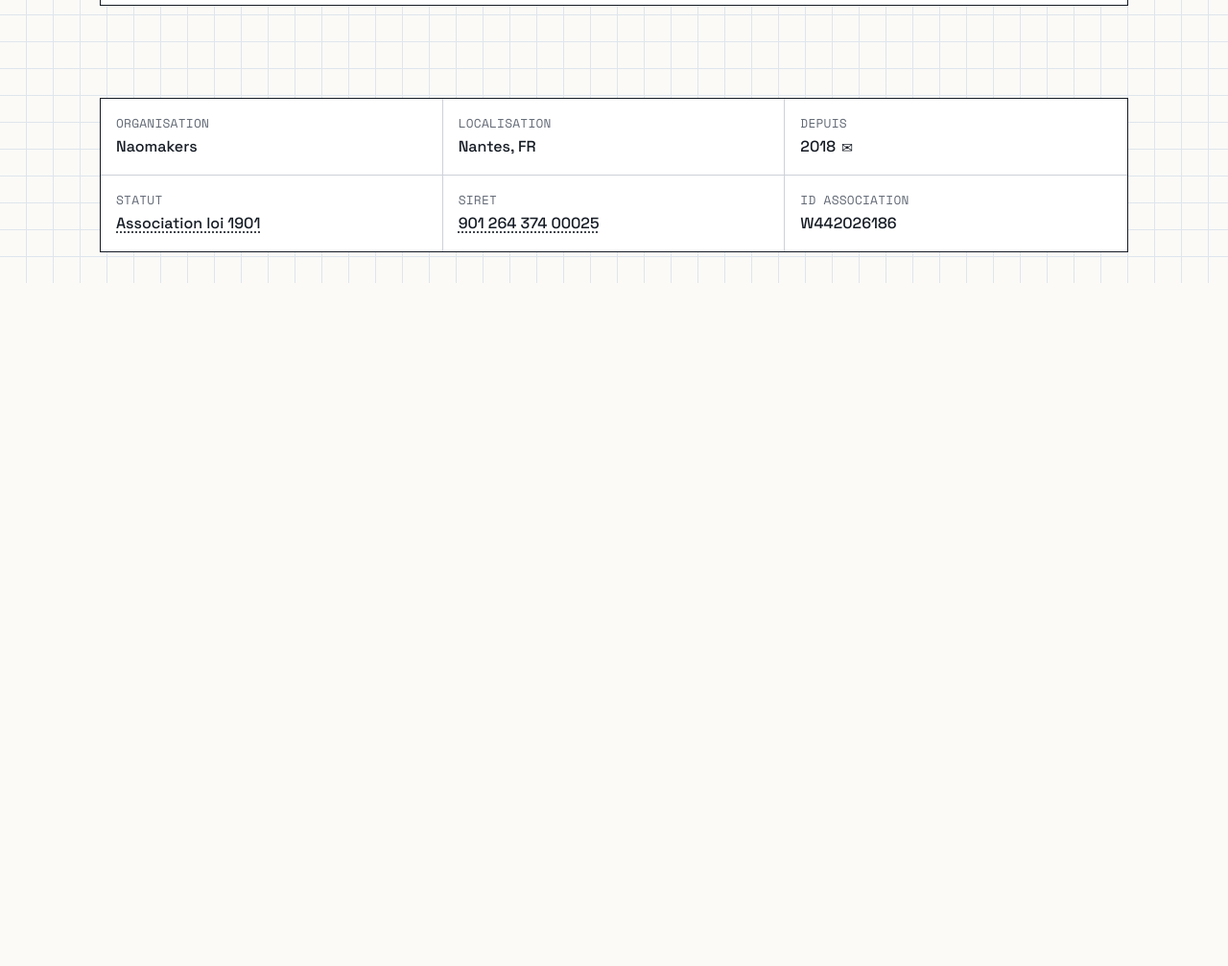
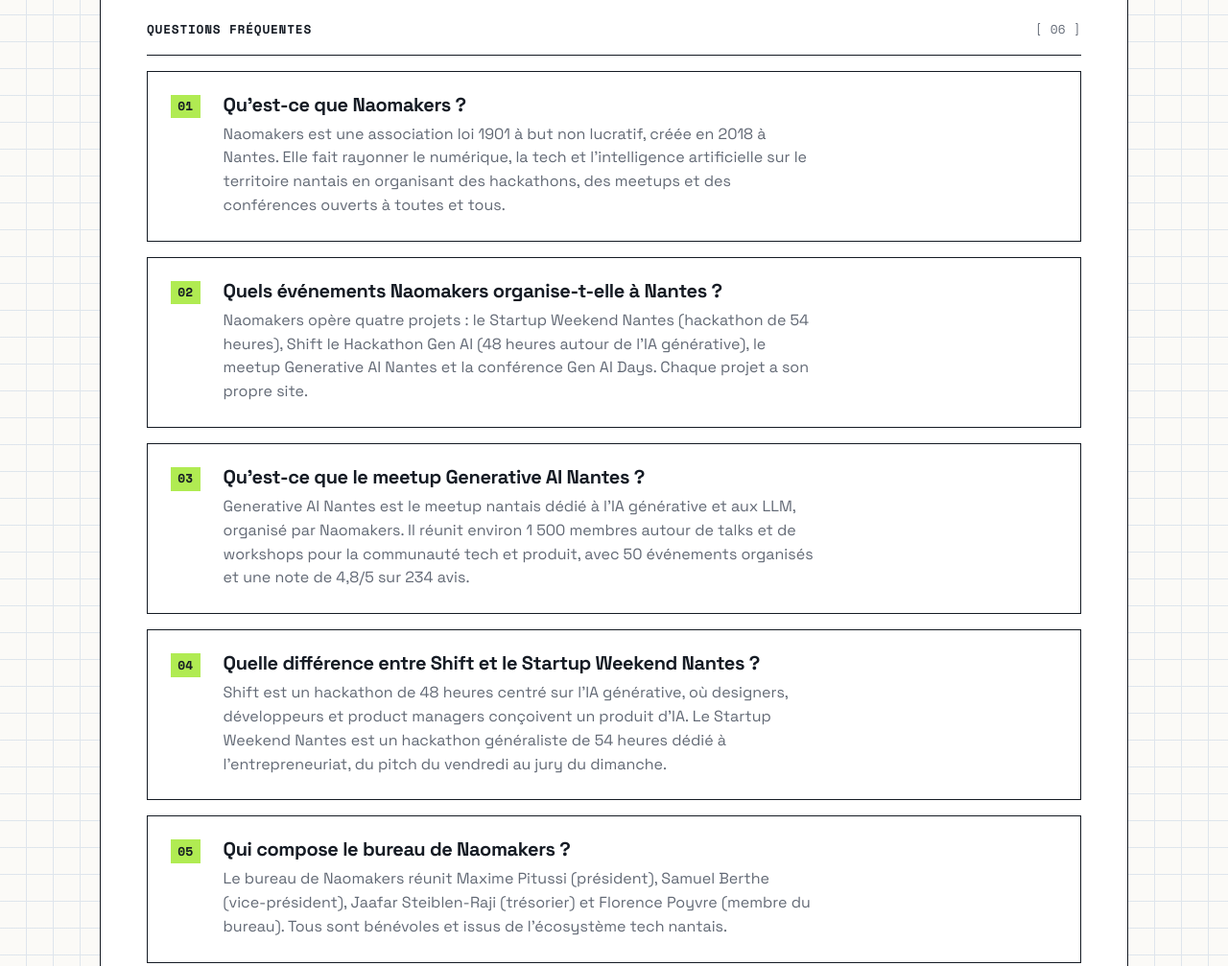
Before and after one commit to genai-nantes-meetup/naomakers.com, an Astro site: page / in a window 1280 px wide. Shown: the part 2560-3567 px from the top of the page at 96% size. Before the commit the page ends 2855 px from the top, so only its background shows below. Built offline with nearby package versions, Linux system fonts and the light colour scheme; Astro itself is replaced by a stand-in of ours.

Commit message:
feat(faq): add a visible FAQ section with FAQPage structured data
The page has almost nothing an AI engine can extract and cite beyond two figures. Add a 6-question FAQ (h3/p, not details/summary: collapsed content is unreliable across extractors and summary carries no heading semantics) sourced from src/data/faq.ts, and derive the FAQPage mainEntity from that same array so visible copy and structured data can't diverge. The page node itself becomes ['WebPage', 'FAQPage'] rather than a competing standalone node. Sync llms.txt with the FAQ, the bureau and the legal identity facts that were missing from it (loi 1901, 2018, SIRET, RNA).

```diff
--- /dev/null
+++ b/src/components/FaqItem.astro
@@ -0,0 +1,56 @@
+---
+import type { FaqEntry } from '../data/faq';
+
+interface Props {
+  entry: FaqEntry;
+  index: number;
+}
+
+const { entry, index } = Astro.props;
+const num = String(index).padStart(2, '0');
+---
+
+<article class="faq-item">
+  <span class="idx mono" aria-hidden="true">{num}</span>
+  <div class="faq-text">
+    <h3>{entry.question}</h3>
+    <p>{entry.answer}</p>
+  </div>
+</article>
+
+<style>
+  .faq-item {
+    display: flex;
+    gap: var(--space-3);
+    align-items: flex-start;
+    padding: var(--space-3);
+    background: var(--surface);
+    border: 1.5px solid var(--ink);
+  }
+
+  .idx {
+    flex-shrink: 0;
+    padding: 0.15rem 0.45rem;
+    background: var(--accent);
+    color: var(--ink);
+    font-weight: 700;
+  }
+
+  .faq-text {
+    display: flex;
+    flex-direction: column;
+    gap: var(--space-1);
+    min-width: 0;
+  }
+
+  .faq-text h3 {
+    margin: 0;
+    font-size: var(--step-1);
+  }
+
+  .faq-text p {
+    margin: 0;
+    max-width: 60ch;
+    color: var(--muted);
+  }
+</style>
--- /dev/null
+++ b/src/data/faq.ts
@@ -0,0 +1,44 @@
+export type FaqEntry = {
+  /** Rendered as an <h3> and as the JSON-LD Question `name`. */
+  question: string;
+  /**
+   * Plain text only (no HTML): injected as-is into both the visible <p>
+   * and `acceptedAnswer.text`, so the two can't diverge. A link would need
+   * one rendering path for the page and another (stripped) for the JSON-LD.
+   */
+  answer: string;
+};
+
+/** Answerable from facts already established elsewhere on the page. */
+export const faq: FaqEntry[] = [
+  {
+    question: "Qu'est-ce que Naomakers ?",
+    answer:
+      "Naomakers est une association loi 1901 à but non lucratif, créée en 2018 à Nantes. Elle fait rayonner le numérique, la tech et l'intelligence artificielle sur le territoire nantais en organisant des hackathons, des meetups et des conférences ouverts à toutes et tous.",
+  },
+  {
+    question: 'Quels événements Naomakers organise-t-elle à Nantes ?',
+    answer:
+      "Naomakers opère quatre projets : le Startup Weekend Nantes (hackathon de 54 heures), Shift le Hackathon Gen AI (48 heures autour de l'IA générative), le meetup Generative AI Nantes et la conférence Gen AI Days. Chaque projet a son propre site.",
+  },
+  {
+    question: "Qu'est-ce que le meetup Generative AI Nantes ?",
+    answer:
+      "Generative AI Nantes est le meetup nantais dédié à l'IA générative et aux LLM, organisé par Naomakers. Il réunit environ 1 500 membres autour de talks et de workshops pour la communauté tech et produit, avec 50 événements organisés et une note de 4,8/5 sur 234 avis.",
+  },
+  {
+    question: 'Quelle différence entre Shift et le Startup Weekend Nantes ?',
+    answer:
+      "Shift est un hackathon de 48 heures centré sur l'IA générative, où designers, développeurs et product managers conçoivent un produit d'IA. Le Startup Weekend Nantes est un hackathon généraliste de 54 heures dédié à l'entrepreneuriat, du pitch du vendredi au jury du dimanche.",
+  },
+  {
+    question: 'Qui compose le bureau de Naomakers ?',
+    answer:
+      "Le bureau de Naomakers réunit Maxime Pitussi (président), Samuel Berthe (vice-président), Jaafar Steiblen-Raji (trésorier) et Florence Poyvre (membre du bureau). Tous sont bénévoles et issus de l'écosystème tech nantais.",
+  },
+  {
+    question: 'Naomakers est-elle une association loi 1901 ?',
+    answer:
+      "Oui. Naomakers est une association loi 1901 à but non lucratif immatriculée sous le numéro RNA W442026186 et le SIRET 901 264 374 00025. Elle est administrée bénévolement par un bureau composé d'acteurs de l'écosystème tech nantais.",
+  },
+];
--- a/src/pages/index.astro
+++ b/src/pages/index.astro
@@ -2,12 +2,19 @@
 import BaseLayout from '../layouts/BaseLayout.astro';
 import ProjectCard from '../components/ProjectCard.astro';
 import TeamMember from '../components/TeamMember.astro';
+import FaqItem from '../components/FaqItem.astro';
 import { projects } from '../data/projects';
 import { team } from '../data/team';
-import { ORG_ID, projectId } from '../data/site';
+import { faq } from '../data/faq';
+import { ORG_ID, WEBPAGE_ID, WEBSITE_ID, projectId } from '../data/site';
+
+const title = 'Naomakers · association nantaise pour le numérique et la tech';
+const description =
+  "Naomakers, association à but non lucratif, promeut le numérique à Nantes et accompagne l'écosystème tech : hackathons, meetups et conférences.";
 
 const count = String(projects.length).padStart(2, '0');
 const teamCount = String(team.length).padStart(2, '0');
+const faqCount = String(faq.length).padStart(2, '0');
 
 // JSON-LD: the projects as an ItemList of recurring event series, merged
 // into BaseLayout's single @graph, so search engines and AI answer engines
@@ -15,6 +22,7 @@
 const itemList = {
   '@type': 'ItemList',
   name: 'Projets de Naomakers',
+  mainEntityOfPage: { '@id': WEBPAGE_ID },
   itemListElement: projects.map((project, i) => ({
     '@type': 'ListItem',
     position: i + 1,
@@ -52,12 +60,33 @@
     },
   })),
 };
+
+// The page itself is both a WebPage and a FAQPage: one node for this URL
+// rather than a separate FAQPage node competing with it. mainEntity is
+// reserved for the Question list (Google's requirement); the ItemList above
+// stays a sibling node and points back here via mainEntityOfPage.
+const webPage = {
+  '@type': ['WebPage', 'FAQPage'],
+  '@id': WEBPAGE_ID,
+  url: 'https://naomakers.com',
+  name: title,
+  description,
+  inLanguage: 'fr-FR',
+  isPartOf: { '@id': WEBSITE_ID },
+  about: { '@id': ORG_ID },
+  primaryImageOfPage: 'https://naomakers.com/og.png',
+  mainEntity: faq.map((entry) => ({
+    '@type': 'Question',
+    name: entry.question,
+    acceptedAnswer: { '@type': 'Answer', text: entry.answer },
+  })),
+};
 ---
 
 <BaseLayout
-  title="Naomakers · association nantaise pour le numérique et la tech"
-  description="Naomakers, association à but non lucratif, promeut le numérique à Nantes et accompagne l'écosystème tech : hackathons, meetups et conférences."
-  jsonLdNodes={[itemList]}
+  title={title}
+  description={description}
+  jsonLdNodes={[itemList, webPage]}
 >
   <div class="container">
     <div class="sheet">
@@ -109,6 +138,17 @@
               <TeamMember member={member} index={i + 1} />
             ))
           }
+        </div>
+      </section>
+
+      <section id="faq" aria-labelledby="faq-heading">
+        <div class="section-label section-label--team">
+          <h2 class="mono" id="faq-heading">Questions fréquentes</h2>
+          <span class="mono count">[ {faqCount} ]</span>
+        </div>
+
+        <div class="faq-list">
+          {faq.map((entry, i) => <FaqItem entry={entry} index={i + 1} />)}
         </div>
       </section>
     </div>
@@ -207,6 +247,14 @@
     gap: var(--space-3);
   }
 
+  .faq-list {
+    display: grid;
+    /* Full-width rows, not the 2×2 card grid: FAQ copy reads better as a
+       single column than split across two. */
+    grid-template-columns: 1fr;
+    gap: var(--space-2);
+  }
+
   @media (max-width: 720px) {
     .grid {
       grid-template-columns: 1fr;
```
Also changed, not shown: public/llms.txt (+27 -0 lines).
